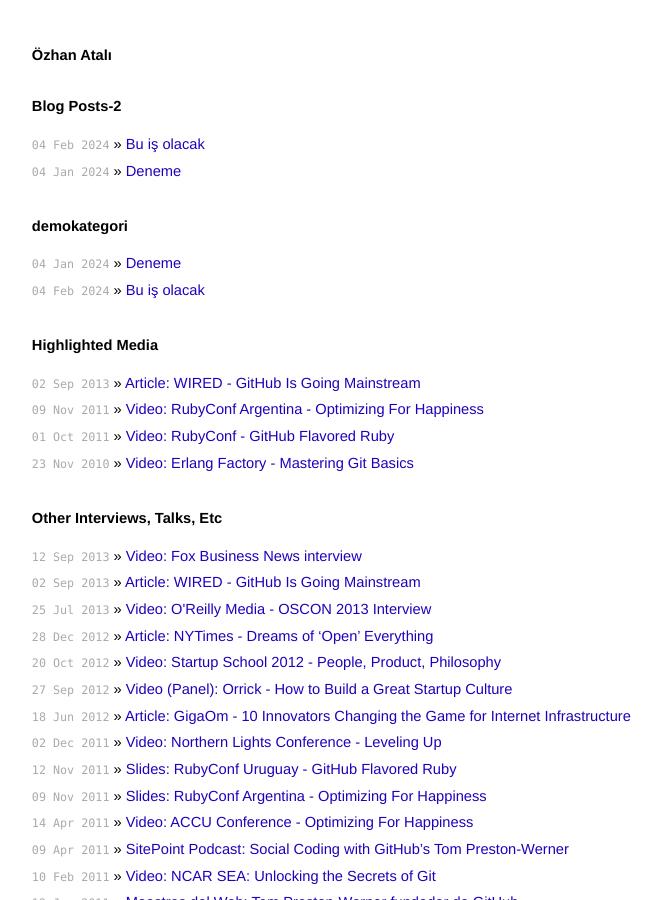
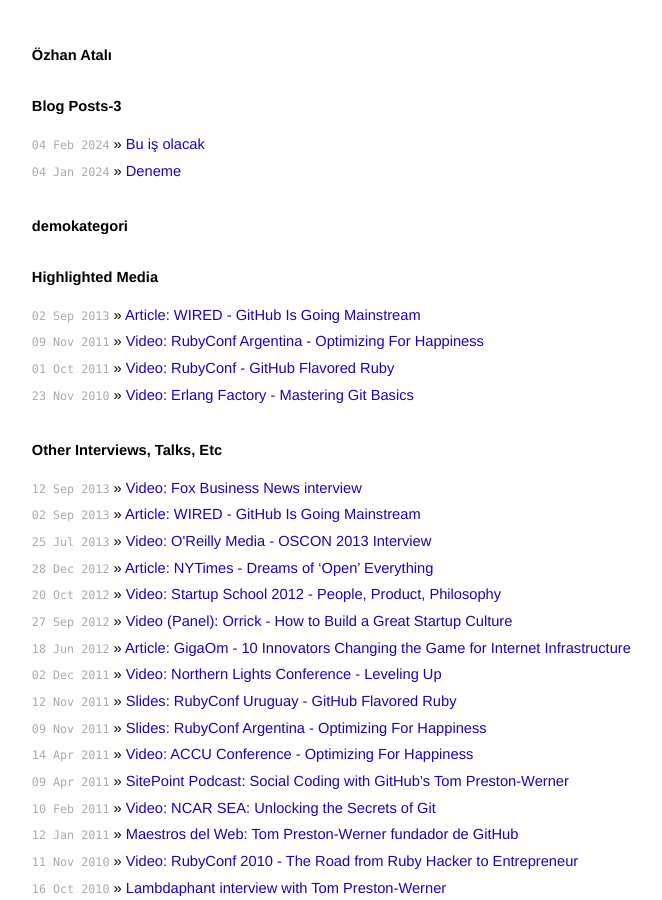
Before and after one commit to ozhanatali/ozhanatali.github.io, a Jekyll site: the page built from index.html, in a window 1280 px wide and 900 px high. Shown: the whole window, without its empty margins (300-962 px from the left). Built offline with Jekyll 4.4.1, drawn with Linux system fonts in a browser that asks for light colours.

Commit message:
Update index.html

```diff
--- a/index.html
+++ b/index.html
@@ -10,7 +10,7 @@
 
 
 <div id="home">
-  <h1>Blog Posts-2</h1>
+  <h1>Blog Posts-3</h1>
   <ul class="posts">
     {% for post in site.posts %}
       <li><span>{{ post.date | date_to_string }}</span> &raquo; <a href="{{ post.url }}">{{ post.title }}</a></li>
@@ -18,11 +18,11 @@
   </ul>
 
  {% for subcat in NotIncludedCategories %}
+ {% assign sub_cat_name = subcat[0] %}
   <h1>{{subcat}}</h1>
   <ul class="posts">
      {% for cat in site.categories %}
-     {% assign cat_name = cat[0] %}
-     {% for post in site.categories[cat_name] %}
+     {% for post in site.categories[sub_cat_name] %}
       <li><span>{{ post.date | date_to_string }}</span> &raquo; <a href="{{ post.url }}">{{ post.title }}</a></li>
     {% endfor %}
      {% endfor %}
```
